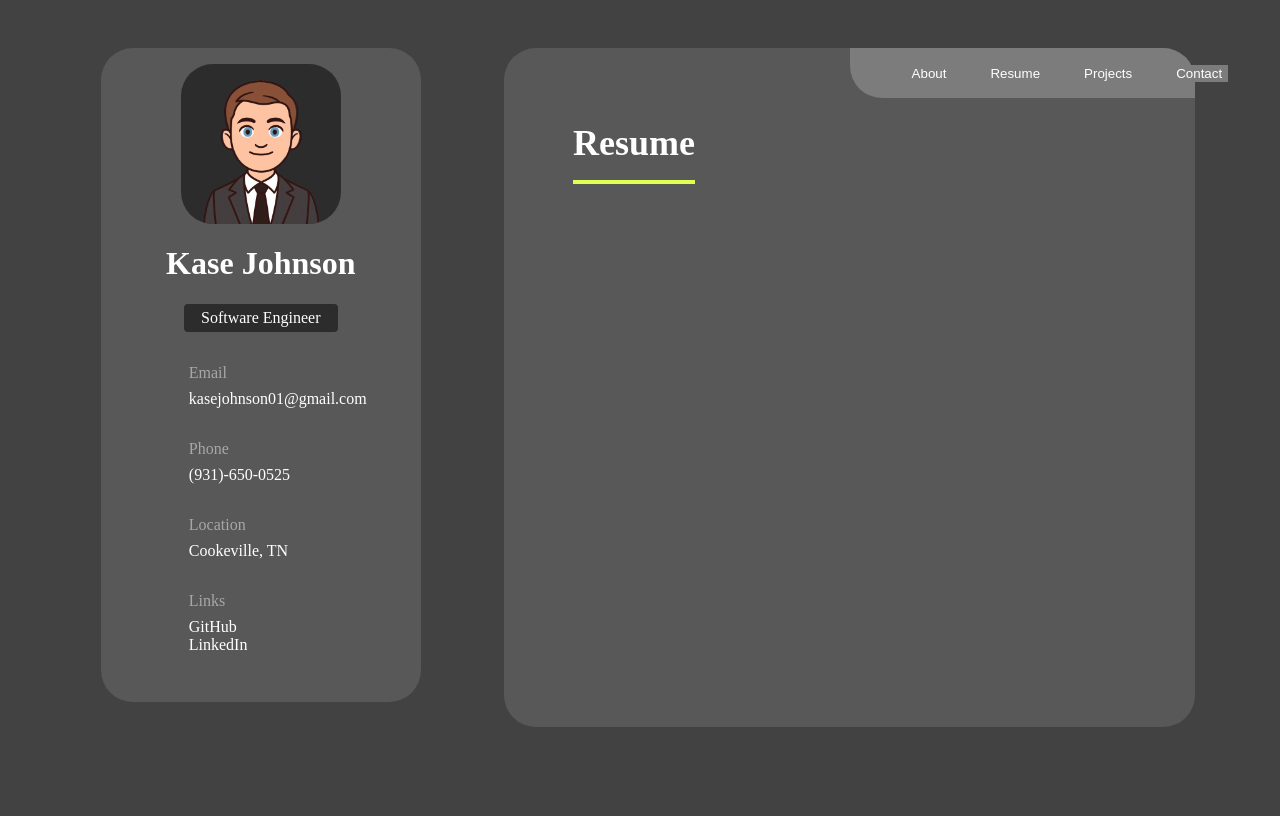
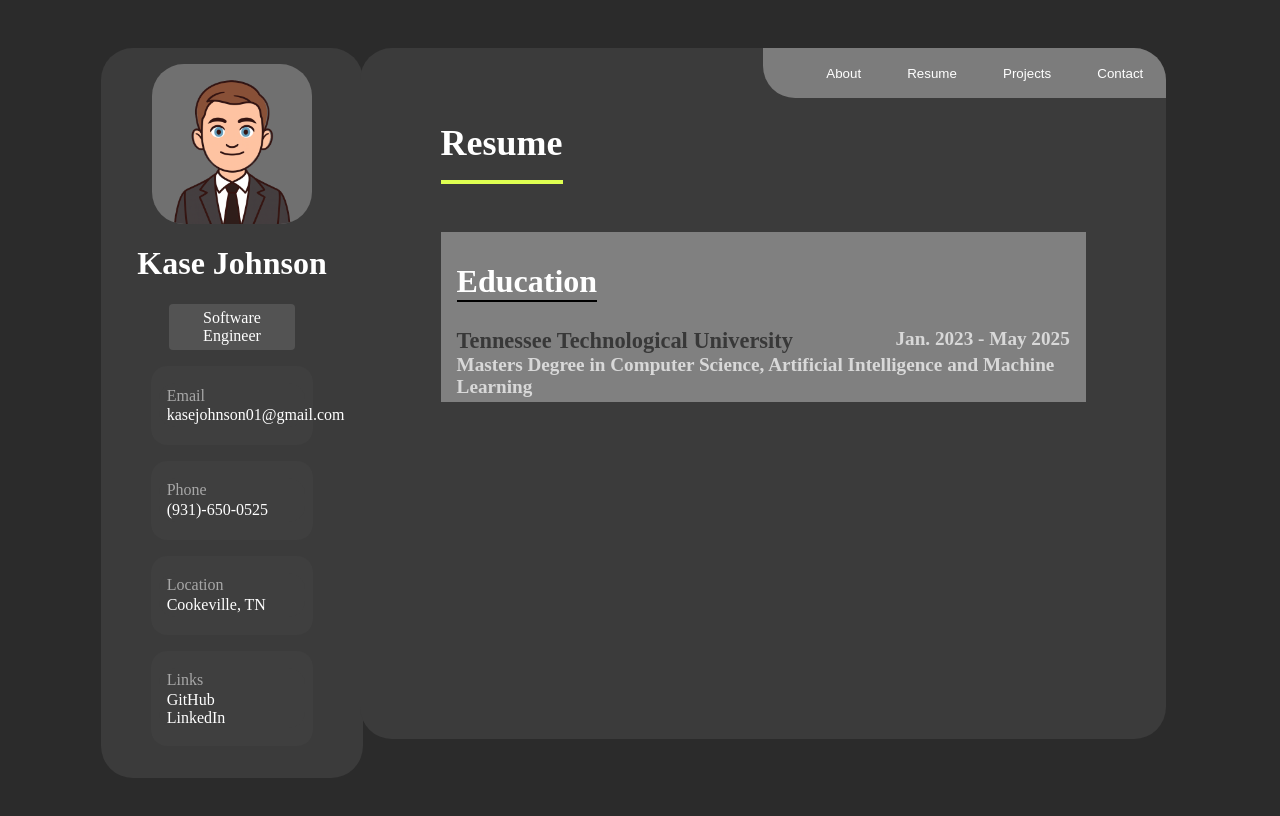
Before and after one commit to Kasej01/portfolio, a React (Create React App) app: page /resume in a window 1280 px wide. Shown: the top 816 px of the page. Built offline with nearby package versions, Linux system fonts and the light colour scheme; a web font is replaced by a local one.

Commit message:
Updated profile css

```diff
--- a/src/App.css
+++ b/src/App.css
@@ -17,14 +17,14 @@
 }
 
 .profile{
-    width: 25%;
-    margin-right: 5%;
+    width: 20%;
+    margin-right: 2.5%;
     margin-left: 2.5%;
 }
 .right{
-    width: 60%;
-    margin-left: 5%;
+    width: 70%;
+    margin-left: 2.5;
     margin-right: 2.5%;
-    background-color: rgb(88, 88, 88);
+    background-color: rgb(59, 59, 59);
     border-radius: 2rem;
 }
--- a/src/index.css
+++ b/src/index.css
@@ -1,3 +1,3 @@
 body{
-    background-color: rgb(66, 66, 66);
+    background-color: rgb(43, 43, 43);
 }
--- a/src/pages/Resume.jsx
+++ b/src/pages/Resume.jsx
@@ -1,10 +1,23 @@
 import React from "react";
 import "../styles/components/global_component.css";
+import "../styles/pages/resume.css";
 
 function Resume() {
     return (
         <div className="resume-container component">
             <h1 className="title">Resume</h1>
+            <div className="resume-content">
+                <div className="subtitle education">
+                    <h2 className="header">Education</h2>
+                    <div className="education-card">
+                        <div className="flex">
+                            <p className="school">Tennessee Technological University</p>
+                            <p className="period">Jan. 2023 - May 2025</p>
+                        </div>
+                        <p className="degree">Masters Degree in Computer Science, Artificial Intelligence and Machine Learning</p>
+                    </div>
+                </div>
+            </div>
         </div>
     );
 }
--- a/src/styles/components/profile.css
+++ b/src/styles/components/profile.css
@@ -1,5 +1,5 @@
 .profile-container{
-    background-color: rgb(88, 88, 88);
+    background-color: rgb(59, 59, 59);
     border-radius: 2rem;
     padding: 1rem;
     display: block;
@@ -9,7 +9,7 @@
 }
 
 .photo-container{
-    background-color: rgb(44, 44, 44);
+    background-color: rgb(112, 112, 112);
     border-radius: 2rem;
     width: 20vh;
     margin: auto;
@@ -21,7 +21,7 @@
 }
 
 .occupation{
-    background-color: rgb(44, 44, 44);
+    background-color: rgb(83, 83, 83);
     padding: 5px;
     border-radius: 0.25rem;
     width: 50%;
@@ -30,14 +30,16 @@
 
 .profile-info{
     text-align: left;
-    width: 50%;
+    width: 70%;
     margin: auto;
 
     div{
-        margin: 2rem 0;
+        margin: 1rem 0;
+        background-color: rgb(63, 63, 63);
+        border-radius: 1rem;
+        padding: 1% 5%;
         p{
-            margin: 0.5rem 0;
-
+            margin: 0.1rem 0;
         }
         .title{
             color: rgb(167, 167, 167);
--- /dev/null
+++ b/src/styles/pages/resume.css
@@ -0,0 +1,29 @@
+.header{
+    font-size: 2rem;
+    border-bottom: 2px solid rgb(0, 0, 0);
+    width: fit-content;
+}
+
+.education{
+    background-color: grey;
+    padding: 0.25rem 1rem;
+}
+
+.education-card{
+    p{
+        font-size: 1.2rem;
+        margin: 0;
+        color: rgb(216, 216, 216);
+    }
+    .school{
+        font-size: 1.4rem;
+        color: rgb(56, 56, 56);
+    }
+    .flex{
+        display: flex;
+        flex-wrap: nowrap;
+        margin: .5rem 0rem;
+        justify-content: space-between;
+        margin: auto;
+    }
+}
```
